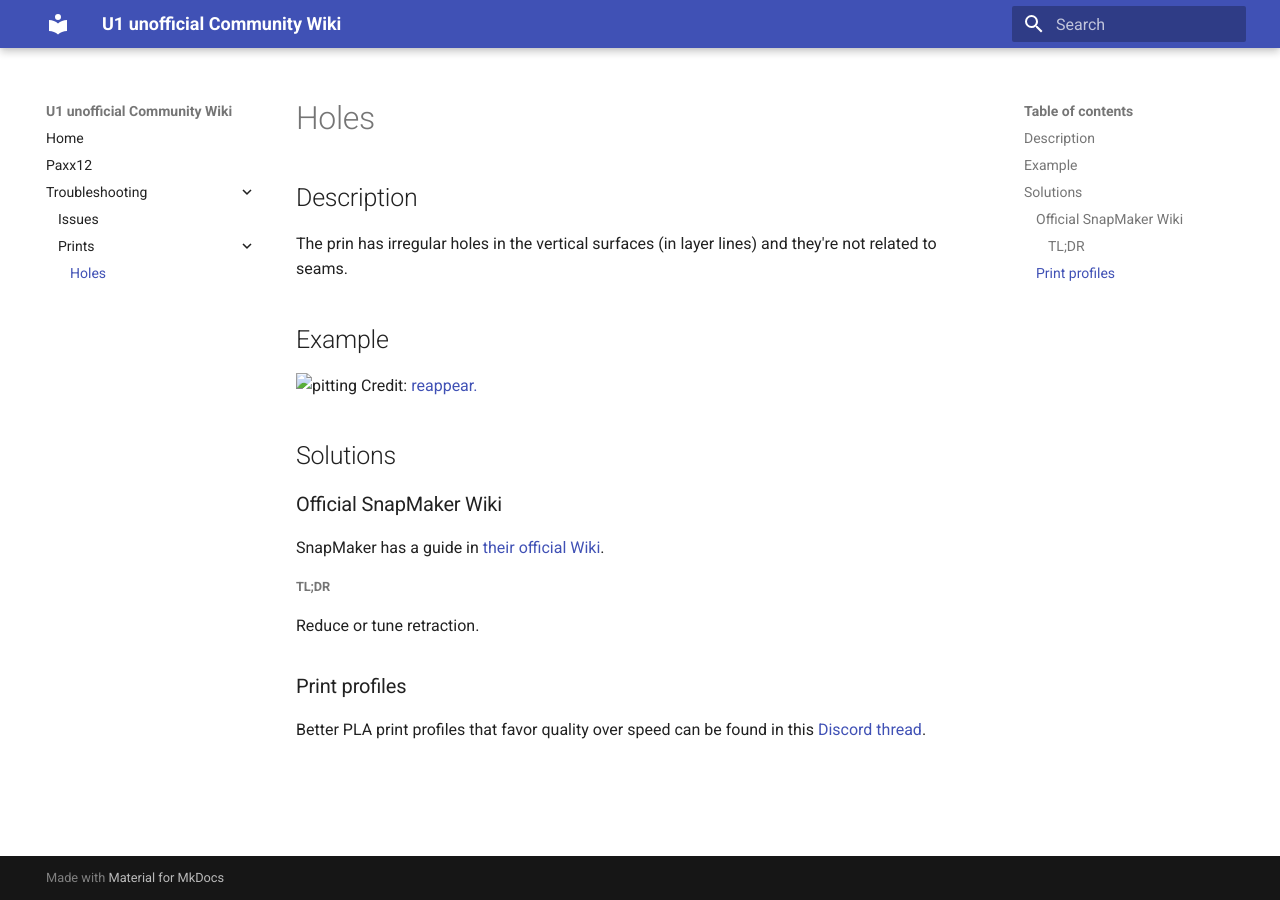
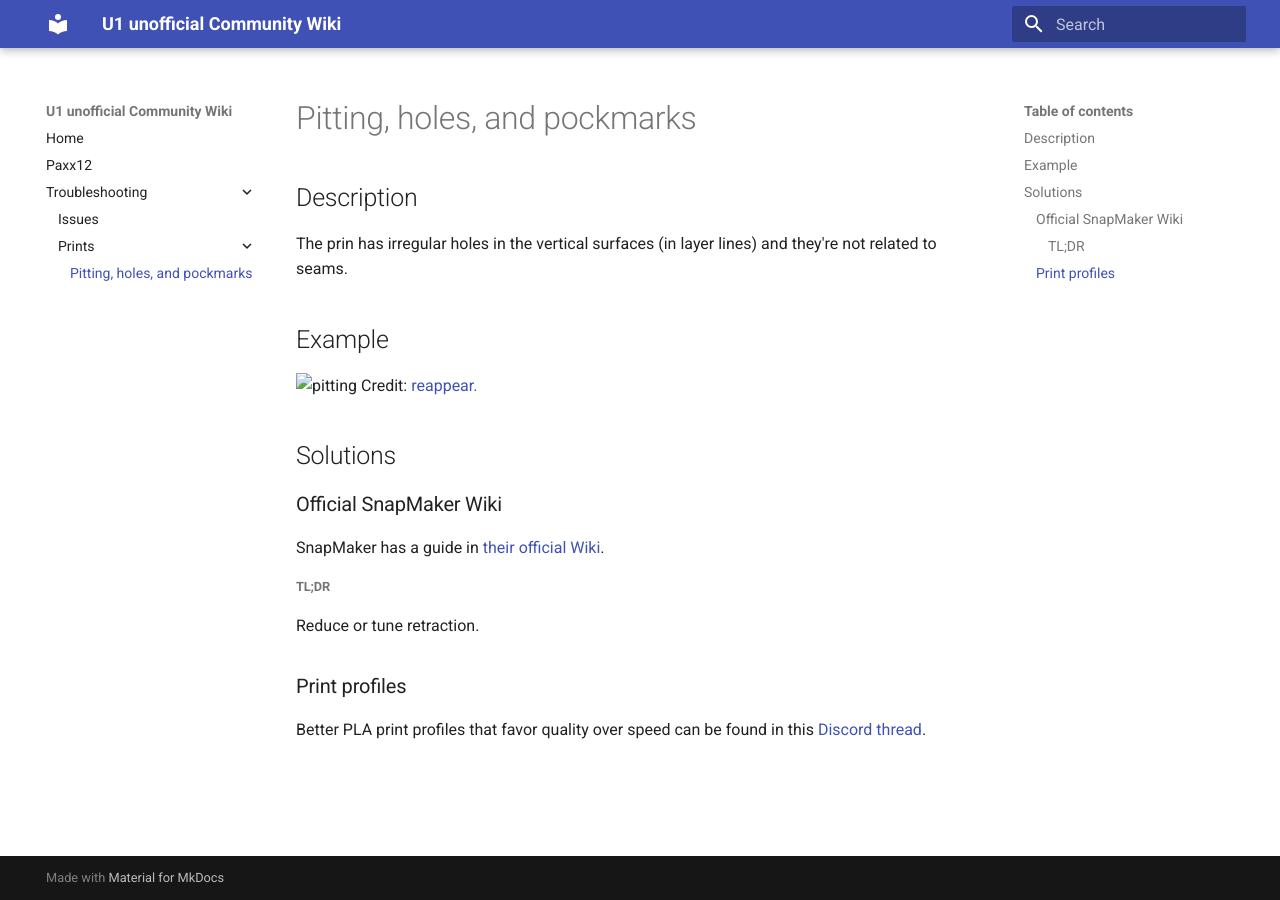
Before and after one commit to charel/U1-unofficial-community-wiki, an MkDocs documentation site: the page built from docs/Troubleshooting/prints/holes.md, in a window 1280 px wide. Built offline with MkDocs 1.6.1 and Material for MkDocs 9.7.7, drawn with Linux system fonts in a browser that asks for light colours.

Commit message:
Improve Article Names

```diff
--- a/docs/Troubleshooting/prints/holes.md
+++ b/docs/Troubleshooting/prints/holes.md
@@ -1,3 +1,5 @@
+# Pitting, holes, and pockmarks
+
 ## Description
 The prin has irregular holes in the vertical surfaces (in layer lines) and they're not related to seams.
 
```
